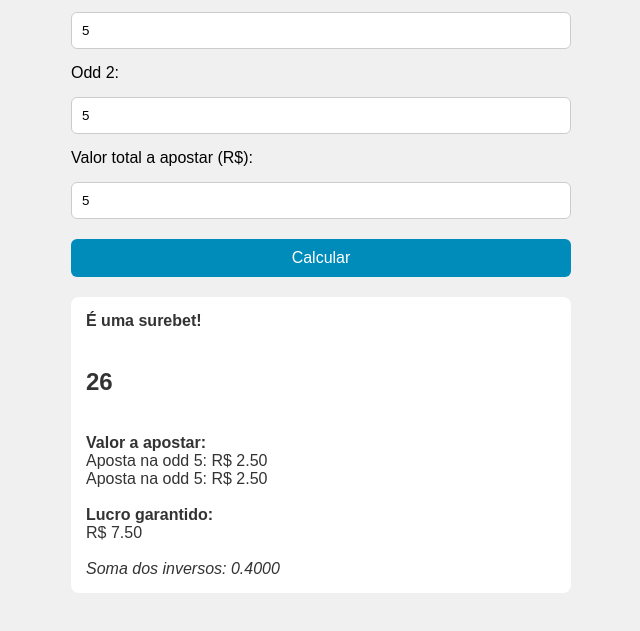
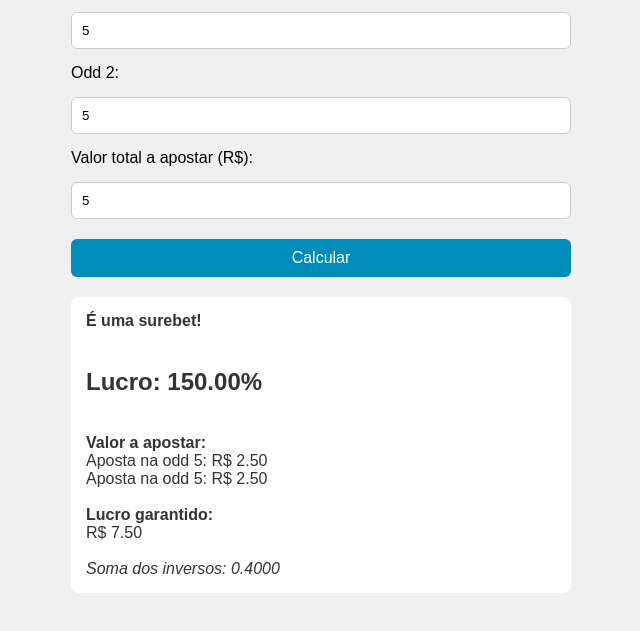
Before and after one commit to EliasMoreiraDev/project-sure, a plain HTML site: page calculadora/index.html in a window 1280 px wide. Both pictures are taken after typing "5", "5", "5" into the empty fields and a click on the button "Calcular". Shown: the part 159-790 px from the top of the page, without its empty margins (319-959 px from the left). Drawn offline with Linux system fonts and the light colour scheme.

Commit message:
Update index.html

```diff
--- a/calculadora/index.html
+++ b/calculadora/index.html
@@ -113,14 +113,13 @@
                 const aposta2 = (inv2 / soma) * total;
 
                 const ganho1 = aposta1 * odd1;
-                const ganho2 = aposta2 * odd2;
+                const lucro = ganho1 - total;
 
-                const lucro = ganho1 - total; /* O lucro será o mesmo para ambas as odds */
+                const porcentagemLucro = (lucro / total) * 100;
 
-                const porcentagem = ganho1 + ganho2 + total / total
                 resultadoDiv.innerHTML = `
                     <strong>É uma surebet!</strong><br>
-                    <br><h2>${porcentagem}</h2>
+                    <br><h2>Lucro: ${porcentagemLucro.toFixed(2)}%</h2>
                     <br><strong>Valor a apostar:</strong><br>
                     Aposta na odd ${odd1}: R$ ${aposta1.toFixed(2)}<br>
                     Aposta na odd ${odd2}: R$ ${aposta2.toFixed(2)}<br>
```
